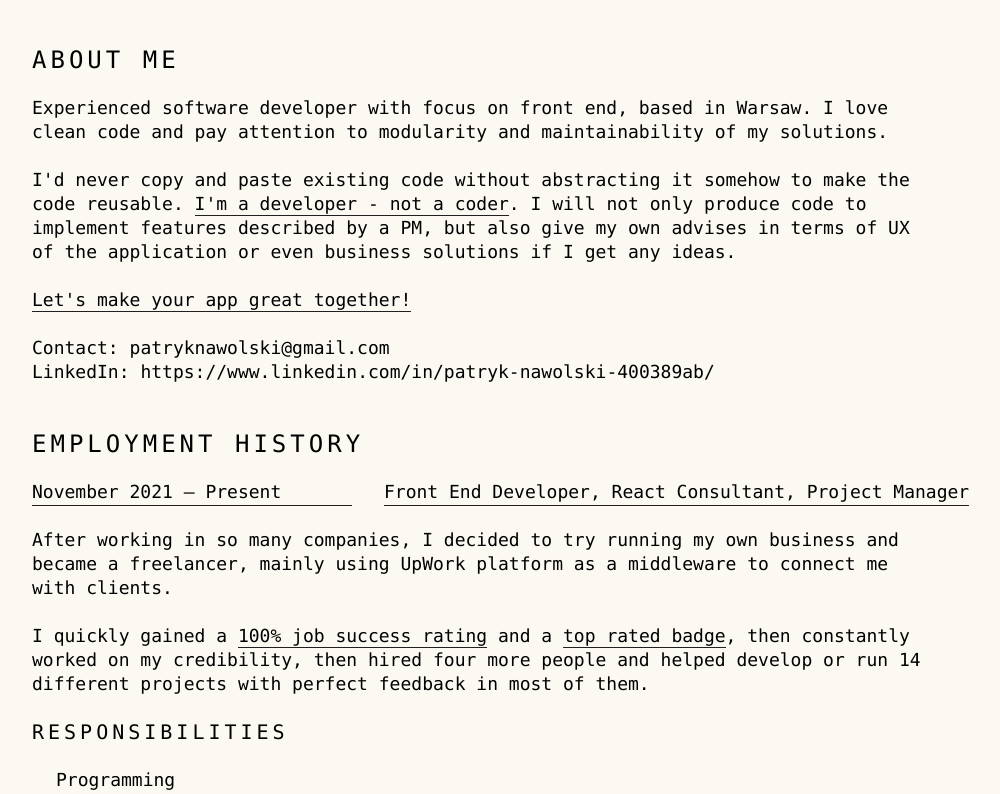
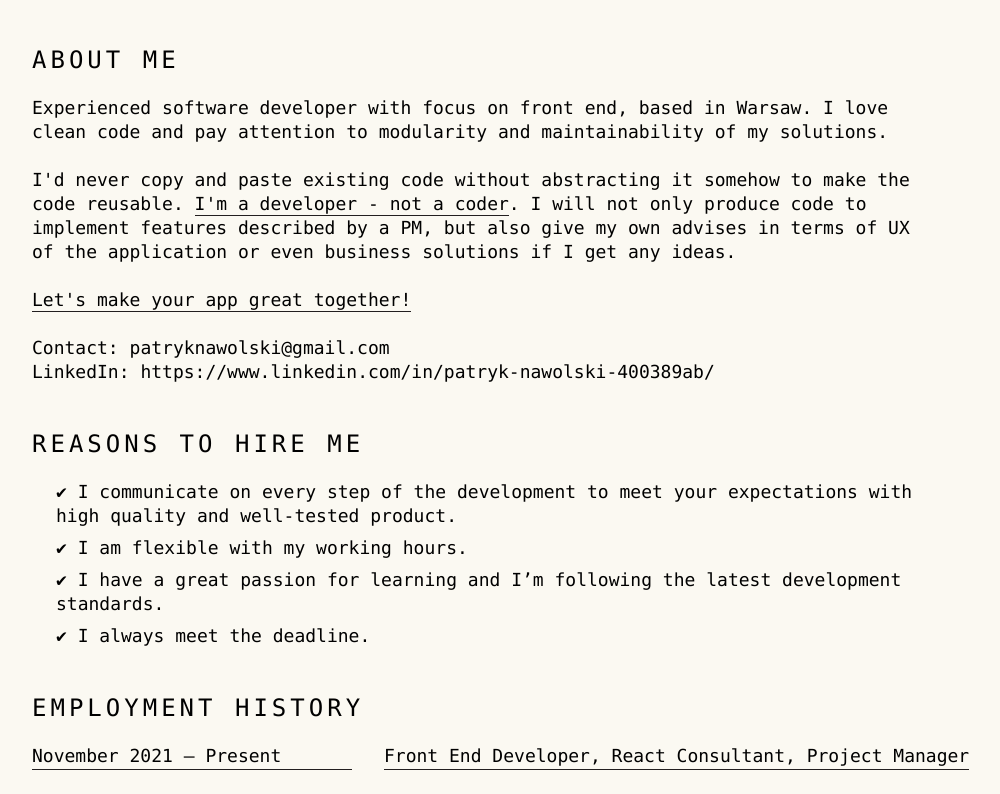
Before and after one commit to patryknawolski/resume, a Next.js app: page / in a window 1280 px wide. Shown: the top 794 px of the page, without its empty margins (32-1032 px from the left). Built offline with nearby package versions, Linux system fonts and the light colour scheme.

Commit message:
Add 'Reasons to hire me' section

```diff
--- a/src/pages/index.tsx
+++ b/src/pages/index.tsx
@@ -296,6 +296,21 @@ export default function Home() {
           </p>
         </section>
         <section>
+          <h2>Reasons to hire me</h2>
+          <ul>
+            <li>
+              ✔ I communicate on every step of the development to meet your
+              expectations with high quality and well-tested product.
+            </li>
+            <li>✔ I am flexible with my working hours.</li>
+            <li>
+              ✔ I have a great passion for learning and I’m following the latest
+              development standards.
+            </li>
+            <li>✔ I always meet the deadline.</li>
+          </ul>
+        </section>
+        <section>
           <h2>Employment history</h2>
           <Employment {...FreelancerProps} />
           <Employment {...SoftMakerProps} />
```
